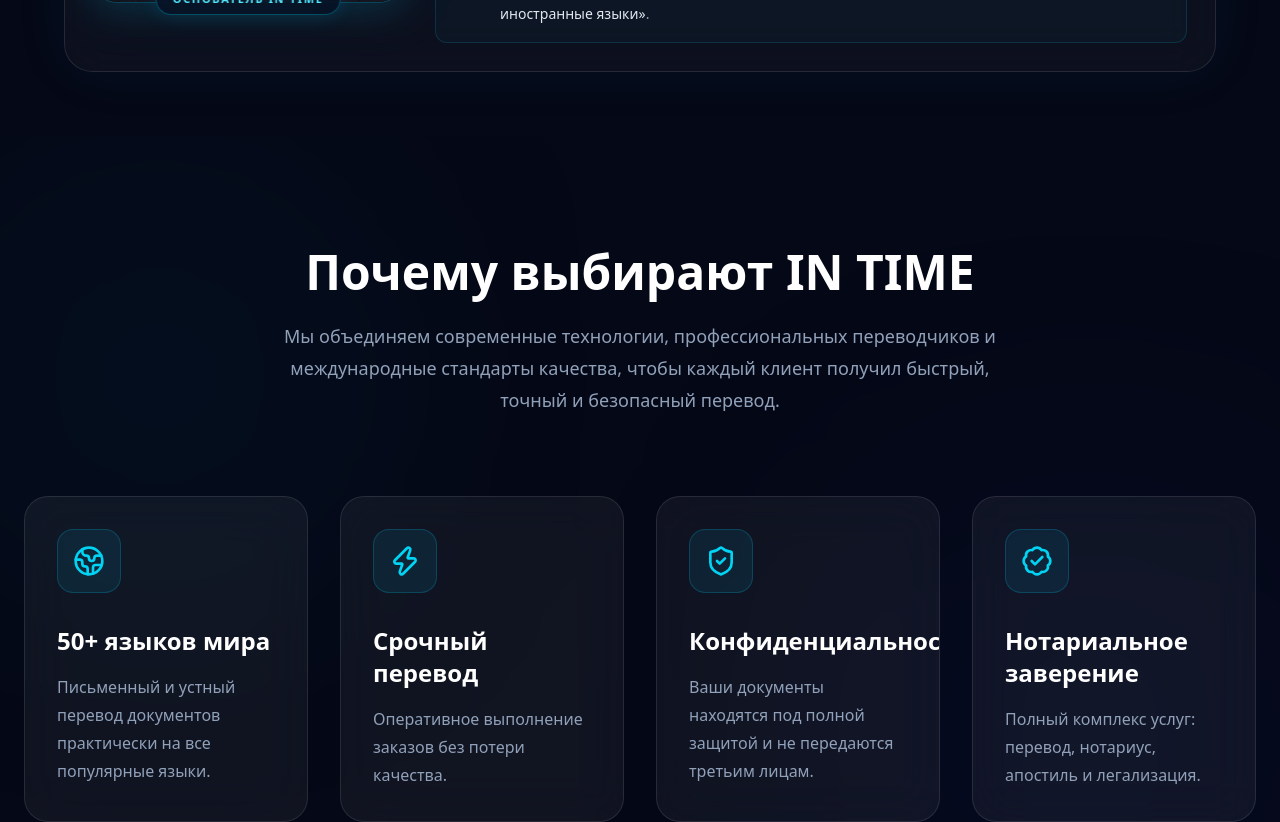
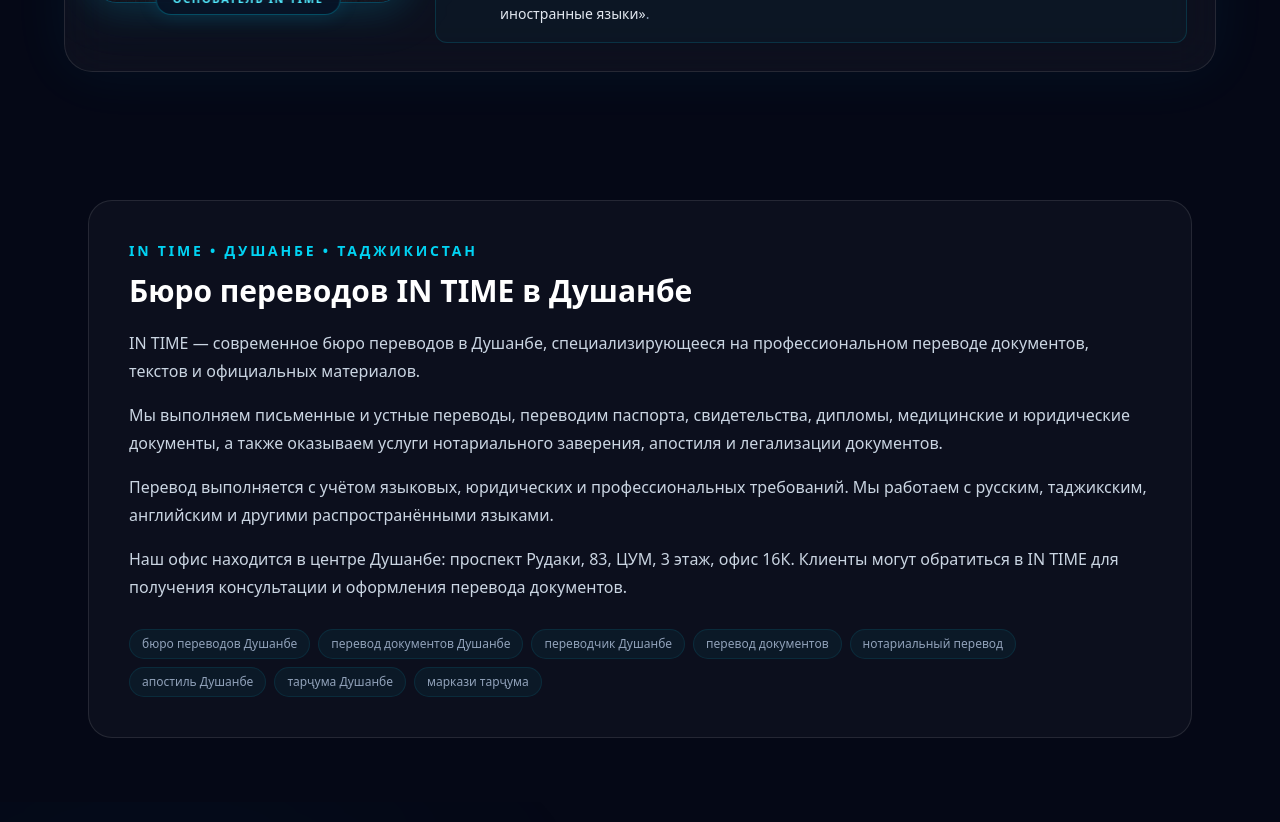
Before and after one commit to siyovush1311/in-time-website, a Next.js app: page / in a window 1280 px wide. Shown: the part 2540-3362 px from the top of the page. Built offline with nearby package versions, Linux system fonts and the light colour scheme.

Commit message:
Add technical SEO and sitemap

```diff
--- a/src/app/page.tsx
+++ b/src/app/page.tsx
@@ -1,7 +1,9 @@
+import LocalBusinessSchema from "@/components/seo/LocalBusinessSchema";
 import Header from "@/components/layout/Header";
 import Hero from "@/components/sections/Hero";
 import Services from "@/components/sections/Services";
 import About from "@/components/sections/About";
+import SEOContent from "@/components/sections/SEOContent";
 import WhyChooseUs from "@/components/sections/WhyChooseUs";
 import Process from "@/components/sections/process/Process";
 import Testimonials from "@/components/sections/testimonials/Testimonials";
@@ -15,6 +17,9 @@
 export default function Home() {
   return (
     <main className="bg-[#050816]">
+
+      <LocalBusinessSchema />
+
       <Header />
 
       <Hero />
@@ -22,6 +27,8 @@
       <Services />
 
       <About />
+
+      <SEOContent />
 
       <WhyChooseUs />
 
--- /dev/null
+++ b/src/app/robots.ts
@@ -0,0 +1,14 @@
+import type { MetadataRoute } from "next";
+
+export default function robots(): MetadataRoute.Robots {
+  return {
+    rules: [
+      {
+        userAgent: "*",
+        allow: "/",
+      },
+    ],
+    sitemap: "https://intime.tj/sitemap.xml",
+    host: "https://intime.tj",
+  };
+}
--- /dev/null
+++ b/src/app/sitemap.ts
@@ -0,0 +1,12 @@
+import type { MetadataRoute } from "next";
+
+export default function sitemap(): MetadataRoute.Sitemap {
+  return [
+    {
+      url: "https://intime.tj/",
+      lastModified: new Date(),
+      changeFrequency: "weekly",
+      priority: 1,
+    },
+  ];
+}
--- /dev/null
+++ b/src/components/sections/SEOContent.tsx
@@ -0,0 +1,69 @@
+export default function SEOContent() {
+  return (
+    <section
+      id="seo-content"
+      className="mx-auto max-w-6xl px-6 py-16"
+      aria-labelledby="seo-content-title"
+    >
+      <div className="rounded-3xl border border-white/10 bg-white/[0.03] p-8 md:p-10">
+        <p className="mb-3 text-sm font-semibold uppercase tracking-[0.2em] text-cyan-400">
+          IN TIME • Душанбе • Таджикистан
+        </p>
+
+        <h2
+          id="seo-content-title"
+          className="mb-5 text-2xl font-bold text-white md:text-3xl"
+        >
+          Бюро переводов IN TIME в Душанбе
+        </h2>
+
+        <div className="space-y-4 text-base leading-7 text-slate-300">
+          <p>
+            IN TIME — современное бюро переводов в Душанбе,
+            специализирующееся на профессиональном переводе документов,
+            текстов и официальных материалов.
+          </p>
+
+          <p>
+            Мы выполняем письменные и устные переводы, переводим паспорта,
+            свидетельства, дипломы, медицинские и юридические документы,
+            а также оказываем услуги нотариального заверения, апостиля
+            и легализации документов.
+          </p>
+
+          <p>
+            Перевод выполняется с учётом языковых, юридических и
+            профессиональных требований. Мы работаем с русским,
+            таджикским, английским и другими распространёнными языками.
+          </p>
+
+          <p>
+            Наш офис находится в центре Душанбе: проспект Рудаки, 83,
+            ЦУМ, 3 этаж, офис 16К. Клиенты могут обратиться в IN TIME
+            для получения консультации и оформления перевода документов.
+          </p>
+        </div>
+
+        <div className="mt-7 flex flex-wrap gap-2">
+          {[
+            "бюро переводов Душанбе",
+            "перевод документов Душанбе",
+            "переводчик Душанбе",
+            "перевод документов",
+            "нотариальный перевод",
+            "апостиль Душанбе",
+            "тарҷума Душанбе",
+            "маркази тарҷума",
+          ].map((keyword) => (
+            <span
+              key={keyword}
+              className="rounded-full border border-cyan-400/10 bg-cyan-400/5 px-3 py-1.5 text-xs text-slate-400"
+            >
+              {keyword}
+            </span>
+          ))}
+        </div>
+      </div>
+    </section>
+  );
+}
--- /dev/null
+++ b/src/components/seo/LocalBusinessSchema.tsx
@@ -0,0 +1,80 @@
+export default function LocalBusinessSchema() {
+  const schema = {
+    "@context": "https://schema.org",
+    "@type": "LocalBusiness",
+    "@id": "https://intime.tj/#organization",
+
+    name: "IN TIME — Бюро переводов",
+    alternateName: [
+      "IN TIME",
+      "Бюро переводов IN TIME",
+      "Маркази тарҷумаи IN TIME",
+    ],
+
+    url: "https://intime.tj/",
+    telephone: "+992902814477",
+
+    description:
+      "Бюро переводов IN TIME в Душанбе. Письменный и устный перевод документов, нотариальное заверение, апостиль, легализация и другие услуги перевода.",
+
+    image: "https://intime.tj/founder.jpg",
+
+    address: {
+      "@type": "PostalAddress",
+      streetAddress: "проспект Рудаки, 83, ЦУМ, 3 этаж, офис 16К",
+      addressLocality: "Душанбе",
+      addressCountry: "TJ",
+    },
+
+    geo: {
+      "@type": "GeoCoordinates",
+      latitude: 38.580686,
+      longitude: 68.786256,
+    },
+
+    areaServed: [
+      {
+        "@type": "City",
+        name: "Душанбе",
+      },
+      {
+        "@type": "Country",
+        name: "Таджикистан",
+      },
+    ],
+
+    priceRange: "$$",
+
+    openingHoursSpecification: [
+      {
+        "@type": "OpeningHoursSpecification",
+        dayOfWeek: [
+          "Monday",
+          "Tuesday",
+          "Wednesday",
+          "Thursday",
+          "Friday",
+        ],
+        opens: "09:00",
+        closes: "17:00",
+      },
+      {
+        "@type": "OpeningHoursSpecification",
+        dayOfWeek: "Saturday",
+        opens: "09:00",
+        closes: "14:00",
+      },
+    ],
+
+    sameAs: [],
+  };
+
+  return (
+    <script
+      type="application/ld+json"
+      dangerouslySetInnerHTML={{
+        __html: JSON.stringify(schema),
+      }}
+    />
+  );
+}
```
